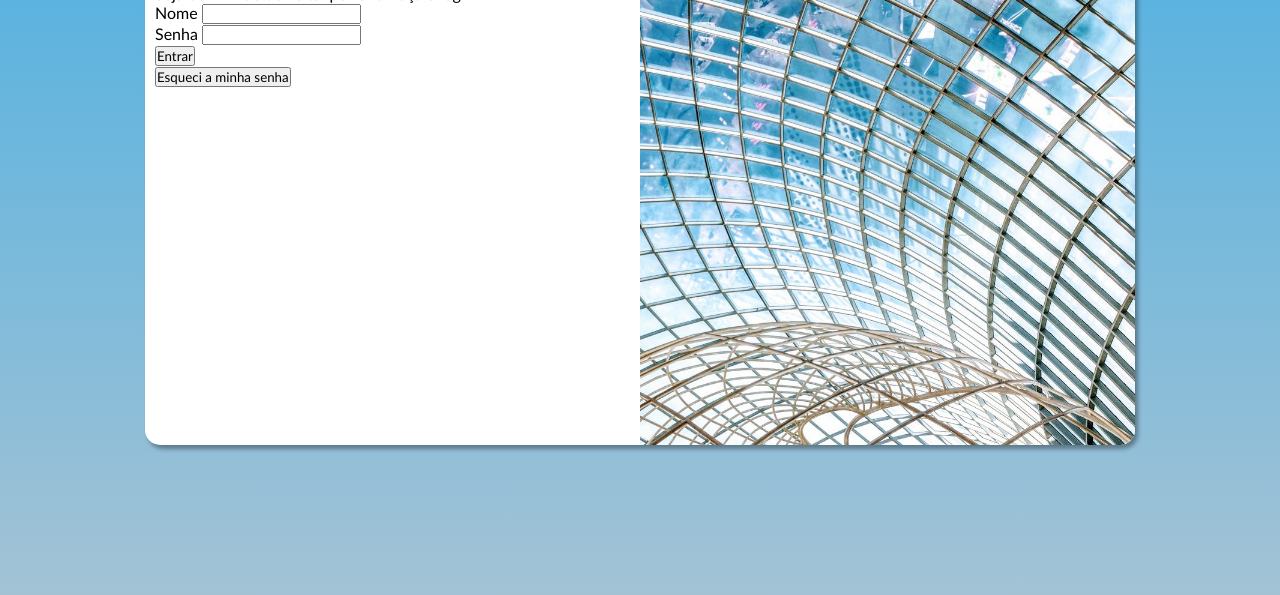
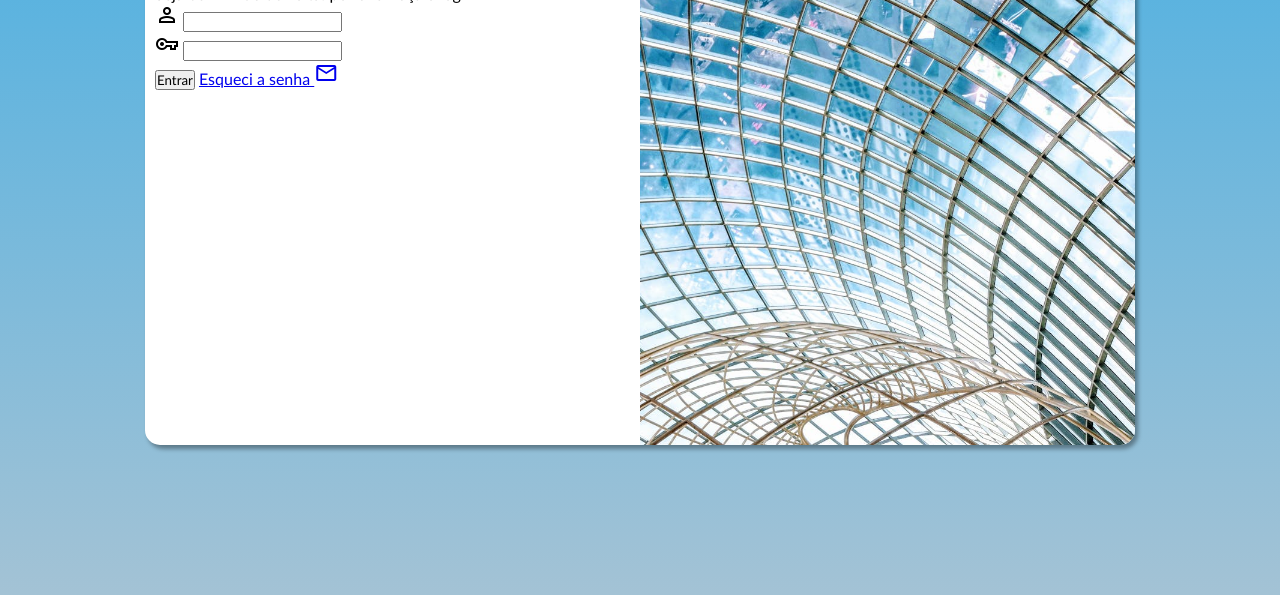
Before and after one commit to mariojnegrao/Projeto-login, a plain HTML site: page index.html in a window 1280 px wide. Shown: the part 205-800 px from the top of the page. Drawn offline with nearby package versions, Linux system fonts and the light colour scheme.

Commit message:
Update index.html

```diff
--- a/index.html
+++ b/index.html
@@ -6,6 +6,7 @@
     <title>Login</title>
     <link rel="stylesheet" href="estilo/style.css">
     <link rel="stylesheet" href="estilo/mediaquery.css">
+    <link href="https://fonts.googleapis.com/css2?family=Material+Symbols+Outlined" rel="stylesheet" />
 </head>
 <body>
 
@@ -18,17 +19,17 @@
                 </h2>
                 <p>Seja bem vindo de volta!
                 porfavor faça o login</p>
-                <form action="login.php" method="get">
-                    <p>
-                        <label for="iuser">Nome</label>
-                        <input type="text" name="user" id="iuser">
-                    </p>
-                    <p>
-                        <label for="ipass">Senha</label>
-                        <input type="text" name="pass" id="ipass">
-                    </p>
-                    <p><input type="submit" value="Entrar"></p>
-                    <p><input type="button" value="Esqueci a minha senha"></p>
+                <form action="login.php" method="get" autocomplete="on">
+                    <div class=campo>
+                        <label for="iuser"><span class="material-symbols-outlined">person</span></label>
+                        <input type="text" name="user" id="iuser"  autocomplete="email" required>
+                    </div>
+                    <div class=campo>
+                        <label for="ipass"><span class="material-symbols-outlined">vpn_key</span></label>
+                        <input type="password" name="pass" id="ipass" autocomplete="current-password">
+                    </div>
+                    <input type="submit" value="Entrar" required>
+                    <a href="esqueci.html">Esqueci a senha <span class="material-symbols-outlined">mail</span></a>
                 </form>
             </div>
         </section>
```
